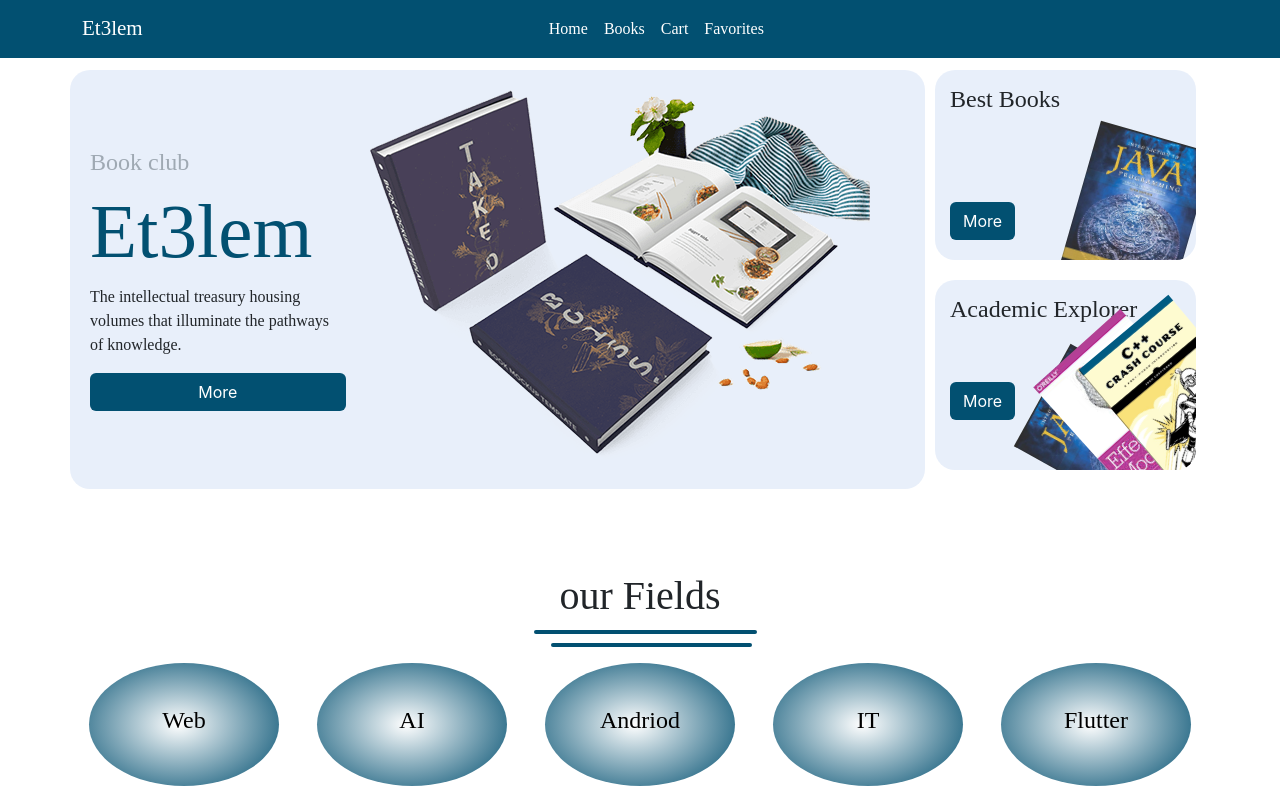
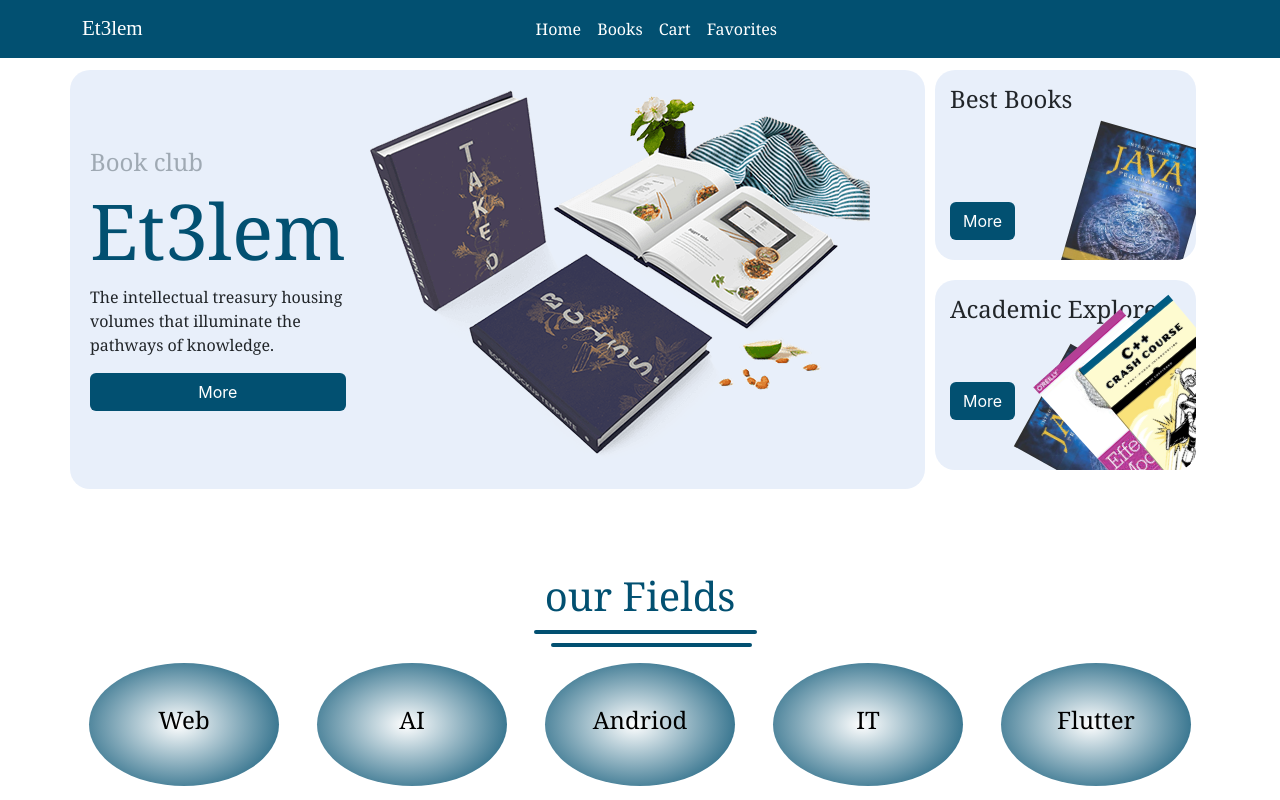
Before and after one commit to nada7harby/et3lem, a React (Create React App) app: page / in a window 1280 px wide. Shown: the top 800 px of the page. Built offline with nearby package versions, Linux system fonts and the light colour scheme.

Commit message:
Add files via upload

```diff
--- a/src/css/Main.css
+++ b/src/css/Main.css
@@ -5,7 +5,7 @@ h3,
 h4,
 h5,
 h6 {
-  font-family: cursive;
+  font-family:Georgia, 'Times New Roman', Times, serif;
 }
 .main {
   padding-top: 60px;
@@ -101,6 +101,7 @@ button.btn {
   padding: 25px 0;
   text-align: center;
   position: relative;
+  color: #025071;
 }
 .Field-word::after {
   content: "";
--- a/src/css/Nav.css
+++ b/src/css/Nav.css
@@ -20,11 +20,11 @@ nav.navbar {
 }
 .navbar-collapse ul li .nav-link {
   color: #fff;
-  font-family: cursive;
+  font-family:Georgia, 'Times New Roman', Times, serif;
 }
 .navbar-collapse ul li .nav-link.active {
   color: #fff;
-  font-family: cursive;
+  font-family:Georgia, 'Times New Roman', Times, serif;
 }
 .cart-link {
   font-size: 18px;
```
